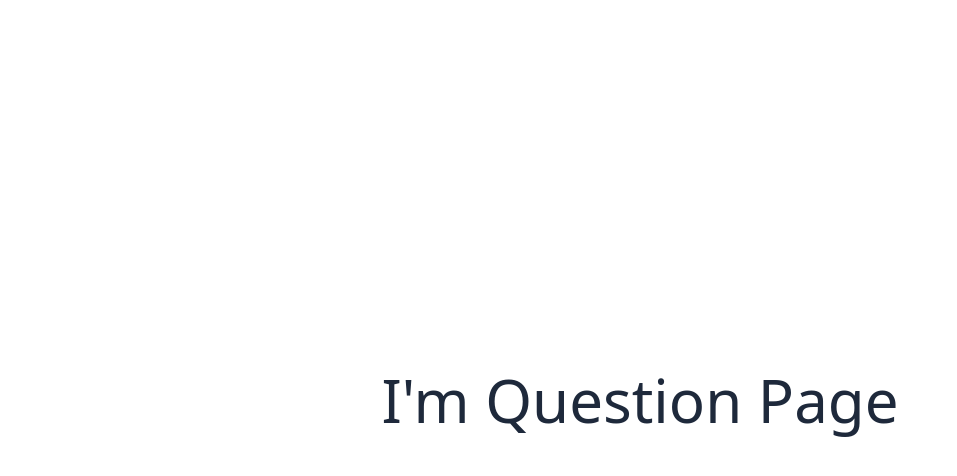
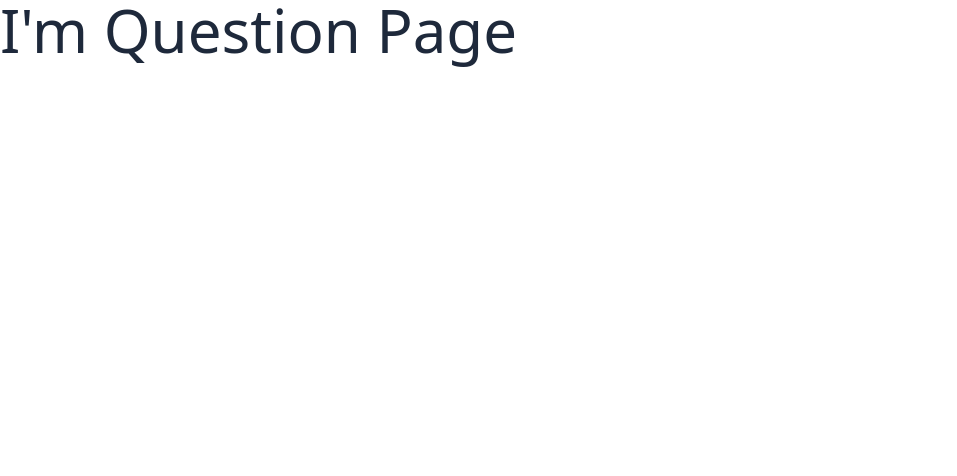
Before and after one commit to STARSmember/trivia-data-base, a Vue app: page /question/category/1 in a window 1280 px wide. Shown: the top 476 px of the page, without its empty margins (0-957 px from the left). Built offline with nearby package versions, Linux system fonts and the light colour scheme; the HTML template or start-up script is replaced by a standard one.

Commit message:
center question page title

```diff
--- a/src/views/QuestionPage.vue
+++ b/src/views/QuestionPage.vue
@@ -1,5 +1,5 @@
+<script setup>
+</script>
 <template>
-  <main class="flex min-h-screen items-center justify-center">
     <h1 class="text-6xl font-thin text-slate-800">I'm Question Page</h1>
-    </main>
 </template>
```
